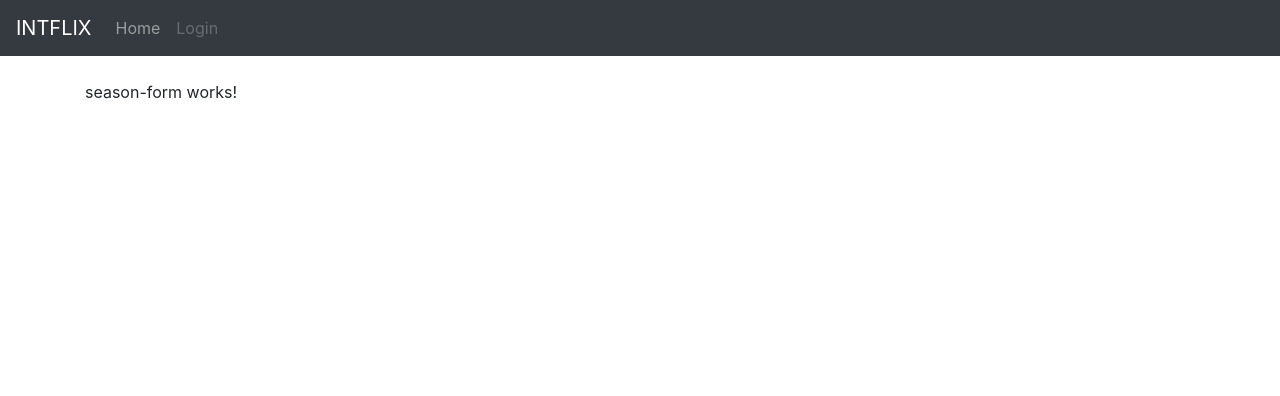
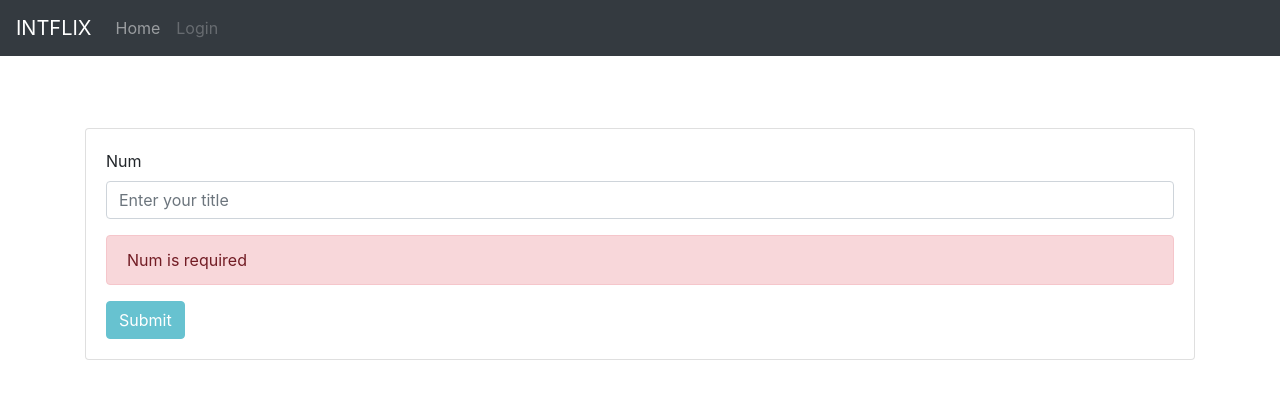
Before and after one commit to lucnicolas/INTFLIX, an Angular app in the folder src/main/ui/: page /admin/season/add in a window 1280 px wide. Shown: the top 396 px of the page. Built offline with nearby package versions, Linux system fonts and the light colour scheme.

Commit message:
Adding content to season-list and season-form

```diff
--- a/src/main/ui/src/app/app.module.ts
+++ b/src/main/ui/src/app/app.module.ts
@@ -12,6 +12,8 @@ import {HttpClientModule} from "@angular/common/http";
 import {FormsModule} from "@angular/forms";
 import { SeasonListComponent } from './components/admin/season-list/season-list.component';
 import { SeasonFormComponent } from './components/admin/season-form/season-form.component';
+import { EpisodeListComponent } from './components/admin/episode-list/episode-list.component';
+import { EpisodeFormComponent } from './components/admin/episode-form/episode-form.component';
 
 // configures NgModule imports and exports
 @NgModule({
@@ -21,7 +23,9 @@ import { SeasonFormComponent } from './components/admin/season-form/season-form.
     SeriesListComponent,
     SeriesFormComponent,
     SeasonListComponent,
-    SeasonFormComponent
+    SeasonFormComponent,
+    EpisodeListComponent,
+    EpisodeFormComponent
   ],
   imports: [
     BrowserModule,
--- a/src/main/ui/src/app/components/admin/season-form/season-form.component.html
+++ b/src/main/ui/src/app/components/admin/season-form/season-form.component.html
@@ -1 +1,19 @@
-<p>season-form works!</p>
+<div class="card my-5">
+  <div class="card-body">
+    <form (ngSubmit)="onSubmit()" #seasonForm="ngForm">
+      <div class="form-group">
+        <label for="num">Num</label>
+        <input type="text" [(ngModel)]="season.num"
+               class="form-control"
+               id="num"
+               name="num"
+               placeholder="Enter your title"
+               required #num="ngModel">
+      </div>
+      <div [hidden]="!num.pristine" class="alert alert-danger">Num is required</div>
+
+      <button type="submit" [disabled]="!seasonForm.form.valid"
+              class="btn btn-info">Submit</button>
+    </form>
+  </div>
+</div>
--- a/src/main/ui/src/app/components/admin/season-form/season-form.component.ts
+++ b/src/main/ui/src/app/components/admin/season-form/season-form.component.ts
@@ -1,4 +1,7 @@
 import { Component, OnInit } from '@angular/core';
+import {ActivatedRoute, Router} from "@angular/router";
+import {Season} from "../../../model/season/season";
+import {SeasonsService} from "../../../service/seasons/seasons.service";
 
 @Component({
   selector: 'app-season-form',
@@ -7,9 +10,23 @@ import { Component, OnInit } from '@angular/core';
 })
 export class SeasonFormComponent implements OnInit {
 
-  constructor() { }
+  season: Season;
+
+  constructor(
+    private route: ActivatedRoute,
+    private router: Router,
+    private seasonsService: SeasonsService) {
+  }
 
   ngOnInit(): void {
+    this.season = new Season();
   }
 
+  onSubmit() {
+    this.seasonsService.save(this.season).subscribe(() => this.gotoSeasonList());
+  }
+
+  gotoSeasonList() {
+    this.router.navigate(['/admin/season']);
+  }
 }
--- a/src/main/ui/src/app/components/admin/season-list/season-list.component.html
+++ b/src/main/ui/src/app/components/admin/season-list/season-list.component.html
@@ -1 +1,24 @@
-<p>season-list works!</p>
+<button (click)="gotoSeasonForm()" class="btn btn-success">Add a new season</button>
+<div class="card my-3">
+  <div class="card-body">
+    <table class="table table-bordered table-striped">
+      <thead class="thead-dark">
+      <tr>
+        <th scope="col">#</th>
+        <th scope="col">Num</th>
+        <th scope="col">Actions</th>
+      </tr>
+      </thead>
+      <tbody>
+      <tr *ngFor="let currentSeason of season">
+        <td>{{ currentSeason.id }}</td>
+        <td>{{ currentSeason.num }}</td>
+        <td>
+          <button class="btn btn-warning mr-3 disabled">Edit</button>
+          <button (click)="deleteSeason(currentSeason)" class="btn btn-danger">Remove</button>
+        </td>
+      </tr>
+      </tbody>
+    </table>
+  </div>
+</div>
--- a/src/main/ui/src/app/components/admin/season-list/season-list.component.ts
+++ b/src/main/ui/src/app/components/admin/season-list/season-list.component.ts
@@ -1,4 +1,7 @@
 import { Component, OnInit } from '@angular/core';
+import {Season} from "../../../model/season/season";
+import {ActivatedRoute, Router} from "@angular/router";
+import {SeasonsService} from "../../../service/seasons/seasons.service";
 
 @Component({
   selector: 'app-season-list',
@@ -7,9 +10,28 @@ import { Component, OnInit } from '@angular/core';
 })
 export class SeasonListComponent implements OnInit {
 
-  constructor() { }
+  season: Season[];
+
+  constructor(private route: ActivatedRoute,
+              private router: Router,
+              private seasonsService: SeasonsService) { }
 
   ngOnInit(): void {
+    this.getAllSeasons();
+  }
+
+  getAllSeasons() {
+    this.seasonsService.findAll().subscribe(data => {
+      this.season = data;
+    });
+  }
+
+  deleteSeason(season: Season) {
+    this.seasonsService.delete(season).subscribe( () => this.getAllSeasons());
+  }
+
+  gotoSeasonForm() {
+    this.router.navigate(['/admin/season/add']);
   }
 
 }
```
Also changed, not shown: src/main/ui/src/app/app-routing.module.ts (+6 -4 lines).
